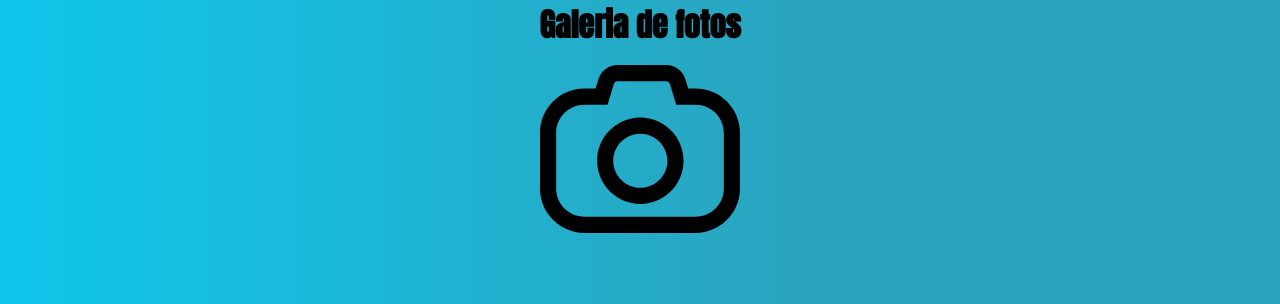
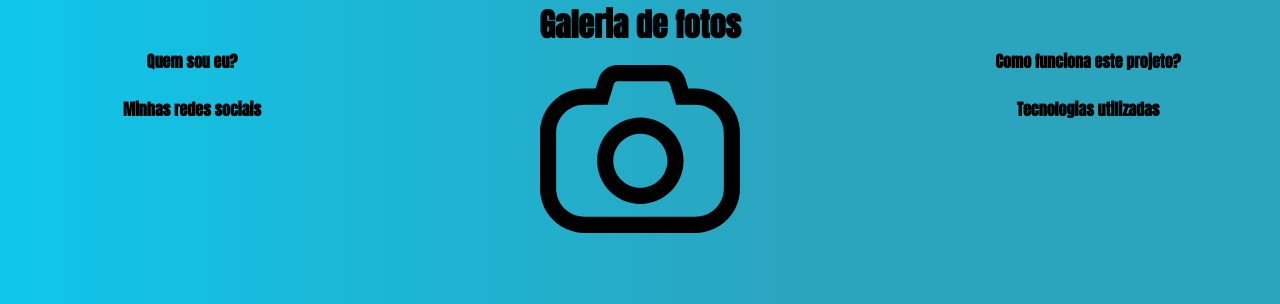
Before and after one commit to Akatchin/Album-JSONPlaceholder, a React (Vite) app: page /album in a window 1280 px wide. Shown: the top 304 px of the page. Built offline with nearby package versions, Linux system fonts and the light colour scheme; no server answers.

Commit message:
Creating menu of navigation in header

```diff
--- a/src/App.css
+++ b/src/App.css
@@ -7,3 +7,24 @@ h1 {
   height: 45vh;
   background: linear-gradient(90deg, rgba(0,0,0,1) 0%, rgba(15,198,235,1) 0%, rgba(43,164,190,1) 63%, rgba(43,164,190,1) 63%);
 }
+
+.headerMenu {
+  width: 100%;
+  display: flex;
+  justify-content: space-around;
+}
+
+.menuOption {
+  width: 30%;
+}
+
+a {
+  text-decoration: none;
+  color: black;
+  font-size: 16px;
+  font-weight: bold;
+}
+
+.imageDiv {
+  width: 40%;
+}
--- a/src/api.ts
+++ b/src/api.ts
@@ -9,7 +9,7 @@ const request =
 export const api = {
  getAlbum: async() => {
     const req = await request("/albums");
-    return req.data
+      return req.data
  },
 
  getAlbums: async(id:string | void) => {
--- a/src/main.tsx
+++ b/src/main.tsx
@@ -1,6 +1,7 @@
 import React from 'react'
 import ReactDOM from 'react-dom/client'
 import App from './App'
+import { Link } from 'react-router-dom'
 import { createBrowserRouter, RouterProvider } from "react-router-dom"
 import { AlbumPhoto } from "./pages/Photos/AlbumPhoto"
 import { Album } from './pages/Albums/Album'
@@ -49,9 +50,6 @@ const router = createBrowserRouter([
             element: <Photo/>
           }
 
-
-
-
 ])
 
 ReactDOM.createRoot(document.getElementById('root') as HTMLElement).render(
@@ -59,7 +57,23 @@ ReactDOM.createRoot(document.getElementById('root') as HTMLElement).render(
   <React.StrictMode>
     <div className='header'>
         <h1 >Galeria de fotos</h1>
+        <div className="headerMenu">
+        <div className="menuOption">
+          <a href='/'>Quem sou eu?</a>
+          <br/>
+          <br/>
+          <a href='/'>Minhas redes sociais</a>
+        </div>
+        <div className='imageDiv'>
         <img src={Camera} alt="Imagem de uma câmera" width="300px" height="200px"/>
+        </div>
+        <div className="menuOption">
+          <a href='/'>Como funciona este projeto?</a>
+          <br/>
+          <br/>
+          <a href='/'>Tecnologias utilizadas</a>
+        </div>
+        </div>
     </div>
       <RouterProvider router={router}/>
   </React.StrictMode>,
--- a/src/pages/Albums/Album.tsx
+++ b/src/pages/Albums/Album.tsx
@@ -4,6 +4,7 @@ import styled from "../../styles/Album.module.css";
 import { Link } from "react-router-dom"
 import { NavButton } from "../../button/NavButton";
 import { Footer } from "../footer/Footer";
+import loading from "../../assets/loading.gif";
 
 export const Album = () => {
   type Props = {
@@ -12,6 +13,7 @@ export const Album = () => {
 }
 
 const [albumItem, setAlbumItem] = useState([])
+const [finishedTimeOut, setFinishedTimeOut] = useState(false)
 
 useEffect(() => {
     api.getAlbum()
@@ -24,9 +26,22 @@ useEffect(() => {
     )
 }, [])
 
+useEffect(() => {
+  const id: ReturnType<typeof setTimeout> = setTimeout(() => {
+    setFinishedTimeOut(true)
+  }, 3000)
+  return () => clearTimeout(id)
+}, [])
 
+ if(!finishedTimeOut){
   return(
-  <>
+    <div className={styled.loadingDiv}>
+      <img width="100px" height="100px"className={styled.loading} src={loading} alt="" />
+      <p>Carregando...</p>
+    </div>
+  )
+ } else {
+  return(<>
     <div className={styled.flex_container}>
           <div className={styled.album}>
           {albumItem.map((obj: Props) => {
@@ -47,6 +62,6 @@ return(
 
       </div>
       <Footer/>
-  </>
-  )
+  </>)
  }
+}
--- a/src/styles/Album.module.css
+++ b/src/styles/Album.module.css
@@ -3,6 +3,22 @@
     align-items: center;
     justify-content: center;
     flex-direction: column;
+}
+
+.loadingDiv {
+    display: flex;
+    justify-content: center;
+    align-items: center;
+    text-align: center;
+    flex-direction: column;
+    color: black;
+    font-weight: bold;
+    font-size: 20px;
+}
+
+.loading {
+    margin-top: 60px;
+    background-color: none;
 }
 
 .album {
```
Also changed, not shown: src/assets/loading.gif (added). Lines whose indentation alone changed are shown as unchanged.
